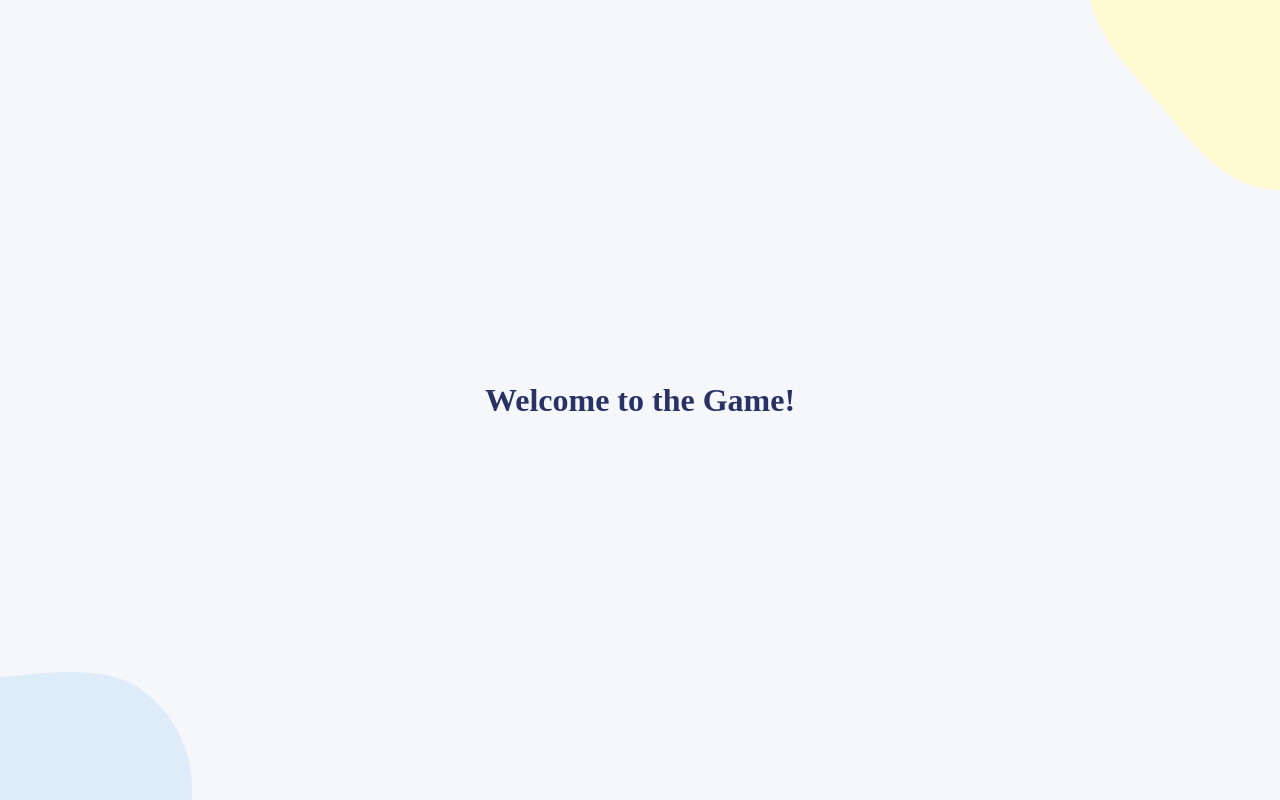
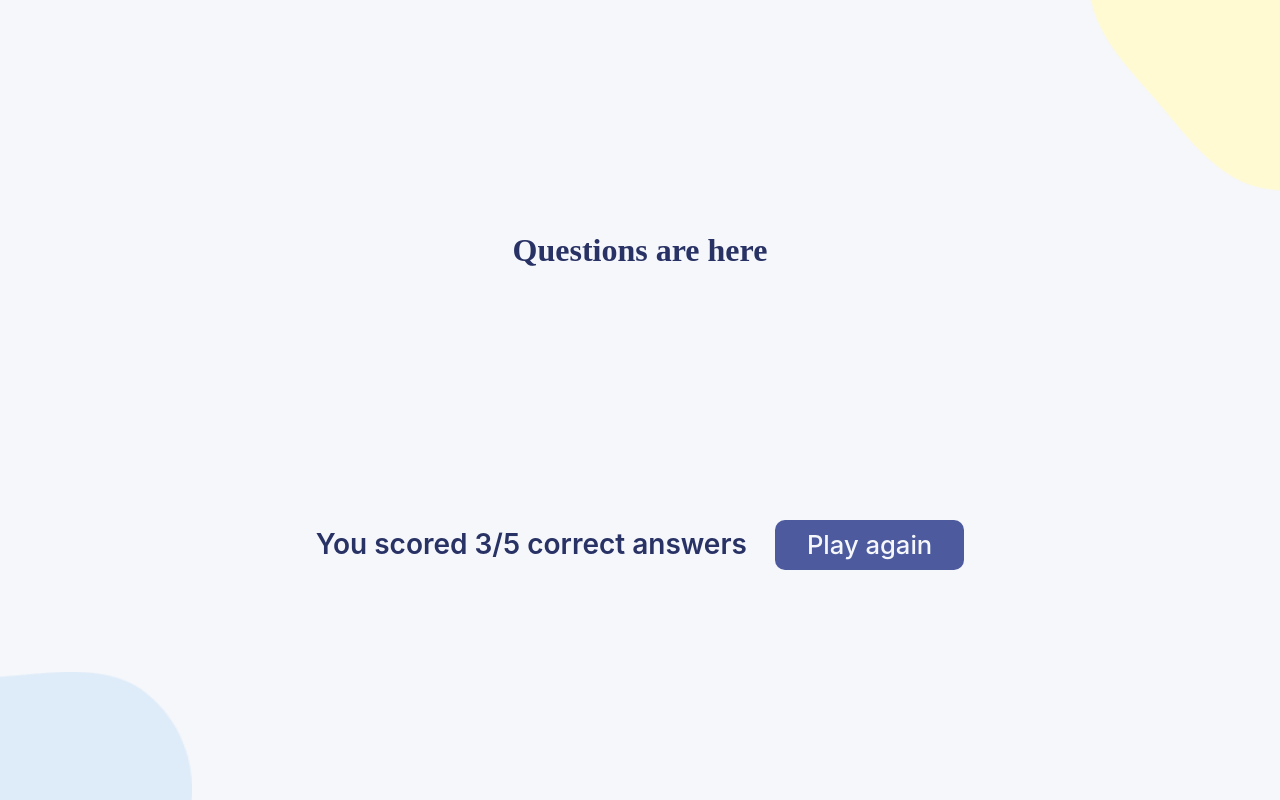
Before and after one commit to annziel/Quizzical-Trivia, a React (Vite) app: page / in a window 1280 px wide. Both pictures are taken after a click on the button "Start quiz". Built offline with nearby package versions, Linux system fonts and the light colour scheme; a web font is replaced by a local one.

Commit message:
Set up the game summary

```diff
--- a/src/components/App.jsx
+++ b/src/components/App.jsx
@@ -3,15 +3,15 @@ import Home from "./Home"
 import Game from "./Game"
 
 function App() {
-  const [welcomeView, setWelcomeView] = useState(true)
+  const [homeView, setHomeView] = useState(true)
 
   function handleChange() {
-    setWelcomeView(prevView => !prevView)
+    setHomeView(prevView => !prevView)
   }
 
   return (
-    <main className={welcomeView ? "welcome-view" : ""}>
-      {welcomeView ? <Home handleViewChange={handleChange} /> : <Game />}
+    <main className={homeView ? "home-view" : ""}>
+      {homeView ? <Home handleViewChange={handleChange} /> : <Game />}
     </main>
   )
 }
--- a/src/components/Game.jsx
+++ b/src/components/Game.jsx
@@ -1,9 +1,18 @@
 import React, { useState } from 'react'
+import Questions from "./Questions"
+import GameSummary from "./GameSummary"
 
 export default function Game() {
+    const [answersChecked, setAnswersChecked] = useState(true)
+
+    function toggleAnswersChecking() {
+        setAnswersChecked(prevState => !prevState)
+    }
+
     return (
         <div className="game text-container">
-            <h1>Welcome to the Game!</h1>
+            <Questions />
+            <GameSummary isAnswersChecked={answersChecked} setAnswers={toggleAnswersChecking}/>
         </div>
     )
 }
--- /dev/null
+++ b/src/components/GameSummary.jsx
@@ -0,0 +1,26 @@
+// TO DO:
+// handleClick - other features
+// game-summary-text - score rendering
+
+
+import React from "react"
+
+export default function GameSummary(props) {
+    function handleClick() {
+        props.setAnswers()
+    }
+
+    return (
+        <div className="game-summary">
+            {props.isAnswersChecked && <p className="game-summary-txt">You scored 3/5 correct answers</p>}
+            <button
+                onClick={handleClick}
+                className="main-btn game-summary-btn"
+            >
+                {props.isAnswersChecked ? "Play again" : "Check answers"}
+            </button>
+        </div>
+    )
+
+
+}
--- a/src/components/Home.jsx
+++ b/src/components/Home.jsx
@@ -1,11 +1,11 @@
-import React, { useState } from 'react'
+import React from 'react'
 
 export default function Home(props) {
     return (
         <div className="home text-container">
             <h1 className="game-title">Quizzical</h1>
             <p className="game-subtitle">Answer some random questions and have fun!</p>
-            <button className="button start-game-btn" onClick={props.handleViewChange} >Start quiz</button>
+            <button className="main-btn start-game-btn" onClick={props.handleViewChange} >Start quiz</button>
         </div>
     )
 }
--- /dev/null
+++ b/src/components/Questions.jsx
@@ -0,0 +1,7 @@
+import React from "react"
+
+export default function Questions() {
+
+return <h1>Questions are here</h1>
+
+}
--- a/src/index.css
+++ b/src/index.css
@@ -37,28 +37,30 @@ main {
   background-position: top right, bottom left;
   background-size: 15vmax 15vmax, 15vmax 10vmax;
   display: flex;
+  flex-direction: column;
   justify-content: center;
   align-items: center;
 }
 
-.welcome-view {
+.home-view {
   background-size: 25vmax 25vmax, 25vmax 15vmax;
   text-align: center;
 }
 
 .text-container {
   max-width: 800px;
+  height: 100vh;
 }
 
 .home {
-  align-self: flex-start;
+  justify-self: flex-start;
   margin-top: 25vh;
 }
 
 .game-title {
   font-family: 'Karla', sans-serif;
   font-weight: bold;
-  font-size: clamp(2rem, 15vh, 60px);
+  font-size: clamp(2rem, 15vh, 3.75rem);
   line-height: 1.2;
   margin-bottom: clamp(0.5rem, 2vh, 1rem);
 }
@@ -72,29 +74,62 @@ main {
   margin: 0 0 clamp(40px, 10vh, 60px) 0;
 }
 
+.game {
+  display: flex;
+  flex-direction: column;
+  justify-content: space-evenly;
+  align-items: center;
+}
+
+.game-summary {
+  display: flex;
+  align-items: center;
+  justify-content: center;
+}
+
+.game-summary-txt {
+  font-family: 'Inter';
+  font-weight: 600;
+  font-size: clamp(0.8rem, 3.5vh, 2rem);
+  line-height: 1.2;
+  text-align: center;
+  margin-right: clamp(1.25rem, 6vh, 1.75rem)
+}
+
 button {
   font-family: 'Inter', sans-serif;
-  background: #4D5B9E;
   border: none;
   cursor: pointer;
-}
-
-button:focus {
-  outline: none;
+  line-height: 1.2;
 }
 
 button:hover,
 button:focus,
 button:active {
+  outline: none;
+}
+
+.main-btn {
+  background: #4D5B9E;
+  color: #F5F7FB;
+}
+
+.main-btn:hover,
+.main-btn:active {
   box-shadow: inset 0px 0px 10px #323A65;
 }
 
 .start-game-btn {
   border-radius: 15px;
   padding: 1rem 4rem;
-  color: white;
   font-weight: 400;
-  font-size: clamp(1rem, 2.5vh, 1.5rem);
-  line-height: 1.2;
+  font-size: clamp(1rem, 3.5vh, 1.8rem);
   letter-spacing: 1px;
 }
+
+.game-summary-btn {
+  border-radius: 10px;
+  padding: 0.6rem 2rem;
+  font-weight: 500;
+  font-size: clamp(0.725rem, 3.2vh, 1.6rem);
+}
```
